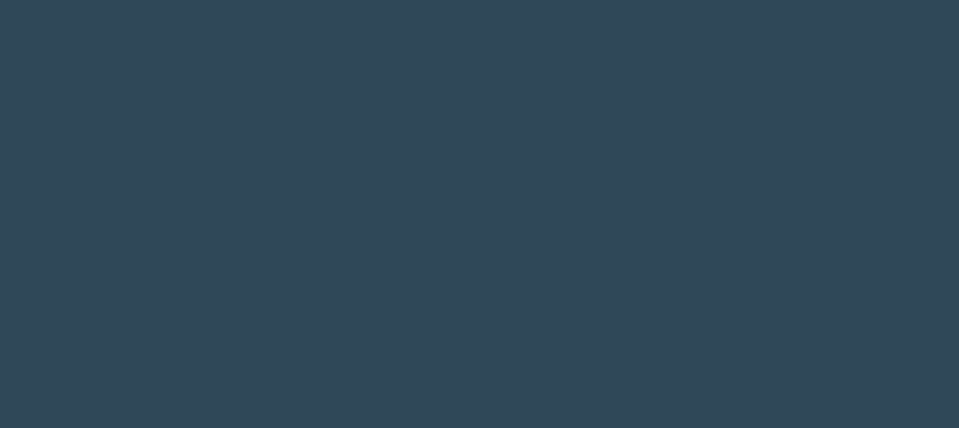
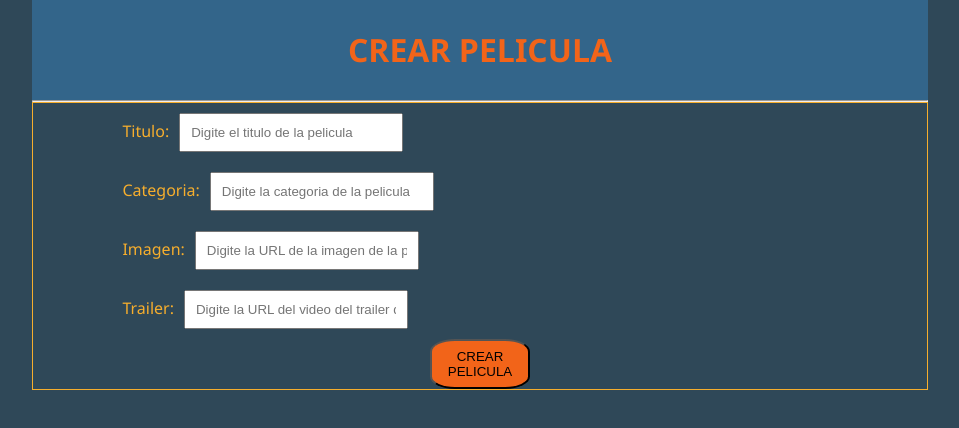
Before and after one commit to HaroldBarreraNino/movies-manager, a React (Create React App) app in the folder frontend/: page /createmovie in a window 1280 px wide. Before the commit this address had no page. Shown: the top 428 px of the page, without its empty margins (160-1119 px from the left). Built offline with nearby package versions, Linux system fonts and the light colour scheme; what @parse/react would draw is missing.

Commit message:
Movies Crud

```diff
--- a/frontend/src/App.js
+++ b/frontend/src/App.js
@@ -7,6 +7,7 @@ import SesionUserPage from './components/sesionUserPage/sesionUserPage';
 import UserCrudPage from './components/crudPages/userCrudPage';
 import MovieCrudPage from './components/crudPages/movieCrudPage';
 import UserCreatePage from './components/crudPages/userCreatePage';
+import MovieCreatePage from './components/crudPages/movieCreatePage';
 
 import { Routes, Route } from 'react-router-dom';
 
@@ -25,6 +26,7 @@ function App() {
         <Route path='/usercrud' element={<UserCrudPage />}/>
         <Route path='/moviecrud' element={<MovieCrudPage />}/>
         <Route path='/createuser' element={<UserCreatePage />}/>
+        <Route path='/createmovie' element={<MovieCreatePage />}/>
 
       </Routes>
 
--- /dev/null
+++ b/frontend/src/components/crudPages/movie.js
@@ -0,0 +1,56 @@
+import Parse from "parse";
+import { useEffect, useState } from "react";
+
+function Movie({ id }) {
+
+    const [ide, setIde] = useState("");
+    const [titulo, setTitulo] = useState("");
+    const [categoria, setCategoria] = useState("");
+    const [imagen, setImagen] = useState("");
+    const [trailer, setTrailer] = useState("");
+
+    useEffect(() => {
+
+        const getMovie = async () => {
+            const Pelicula = Parse.Object.extend("pelicula");
+            const query = new Parse.Query(Pelicula);
+            query.equalTo("objectId", id);
+            const result = await query.find();
+
+            setIde(id);
+            setTitulo(result[0].get("titulo"));
+            setCategoria(result[0].get("categoria"));
+            setImagen(result[0].get("imagen"));
+            setTrailer(result[0].get("trailer"));
+        }
+
+        getMovie();
+
+    }, [])
+
+
+
+    return (
+        <div className="container-card">
+            <div className="container-center">
+            <h4>{ide}</h4>
+            <ul>
+                <li id="titleitem">{titulo}</li>
+                <li>CATEGORIA: {categoria}</li>
+                <li>
+                    <img src={imagen} />
+                </li>
+                <li>
+                    <iframe width="560" height="315" src={trailer} frameborder="0" allowfullscreen></iframe>
+                </li>
+            </ul>
+            </div>
+            <div className="container-center">
+                <button className="btn-primary">ELIMINAR</button>
+                <button className="btn-secondary">EDITAR</button>
+            </div>
+        </div>
+    );
+}
+
+export default Movie;
--- /dev/null
+++ b/frontend/src/components/crudPages/movieCreatePage.js
@@ -0,0 +1,66 @@
+import { useState } from "react";
+import { useNavigate } from "react-router-dom";
+import Parse from 'parse';
+
+const MovieCreatePage = () => {
+
+    const navigate = useNavigate();
+    const [titulo, setTitulo] = useState('');
+    const [categoria, setCategoria] = useState('');
+    const [imagen, setImagen] = useState('');
+    const [trailer, setTrailer] = useState('');
+
+    const CreateMovie = async () => {
+
+        const MovieObject = Parse.Object.extend("pelicula");
+        const movie = new MovieObject();
+
+        movie.set("titulo", titulo);
+        movie.set("categoria", categoria);
+        movie.set("imagen", imagen);
+        movie.set("trailer", trailer);
+
+        movie.save()
+            .then((movie) => {
+                // Execute any logic that should take place after the object is saved.
+                navigate('/moviecrud', {replace: true});
+                alert('New object created with objectId: ' + movie.id);
+            }, (error) => {
+                // Execute any logic that should take place if the save fails.
+                // error is a Parse.Error with an error code and message.
+                alert('Failed to create new object, with error code: ' + error.message);
+            });
+    }
+
+    return (
+        <>
+            <main className="container">
+                <h1 className="titlePage">CREAR PELICULA</h1>
+                <hr />
+                <div className="form">
+                    <div class="form-group">
+                        <label for="nombre">Titulo:</label>
+                        <input type="text" value={titulo} onChange={(e) => (setTitulo(e.target.value))} class="form-control" placeholder="Digite el titulo de la pelicula" />
+                    </div>
+                    <div class="form-group">
+                        <label for="apellido">Categoria:</label>
+                        <input type="text" value={categoria} onChange={(e) => (setCategoria(e.target.value))} class="form-control" placeholder="Digite la categoria de la pelicula" />
+                    </div>
+                    <div class="form-group">
+                        <label for="correo">Imagen:</label>
+                        <input type="email" value={imagen} onChange={(e) => (setImagen(e.target.value))} class="form-control" placeholder="Digite la URL de la imagen de la pelicula" />
+                    </div>
+                    <div class="form-group">
+                        <label for="username">Trailer:</label>
+                        <input type="text" value={trailer} onChange={(e) => (setTrailer(e.target.value))} class="form-control" placeholder="Digite la URL del video del trailer de la pelicula" />
+                    </div>
+                    <div className="container-center">
+                        <button onClick={() => CreateMovie()} type="submit" class="btn btn-primary">CREAR PELICULA</button>
+                    </div>
+                </div>
+            </main>
+        </>
+    );
+}
+
+export default MovieCreatePage;
--- a/frontend/src/components/crudPages/movieCrudPage.js
+++ b/frontend/src/components/crudPages/movieCrudPage.js
@@ -1,12 +1,59 @@
 import AdminNavbar from "../navbarComponent/adminNavbar";
+import Parse from "parse";
+import { useState, useEffect } from "react";
+import Movie from "./movie";
+import { useNavigate } from "react-router-dom";
 
 const MovieCrudPage = () => {
-    return(
+
+    const [datapeliculas, setdatapeliculas] = useState([]);
+    const peliculasarray = new Array();
+    const navigate = useNavigate();
+
+    useEffect(() => {
+
+        const getPeliculas = async () => {
+            const Pelicula = Parse.Object.extend("pelicula");
+            const query = new Parse.Query(Pelicula);
+            const results = await query.find();
+            //setdatausuarios(results.data);
+            alert("Successfully retrieved " + results.length + " scores.");
+            for (let i = 0; i < results.length; i++) {
+                const object = results[i];
+                console.log(object.id + ' - ' + object.get('titulo'));
+                peliculasarray.push(object.id);
+            }
+            console.log(peliculasarray);
+            setdatapeliculas(peliculasarray);
+            console.log("Data peliculas: " + peliculasarray);
+        }
+
+        getPeliculas();
+
+    }, []);
+
+    const listpeliculas = datapeliculas.map(pelicula => {
+        return (
+            <div>
+                <Movie id={pelicula} />
+            </div>
+        );
+    });
+
+    const goCreateMovie = () => {
+        navigate('/createmovie', { replace: true });
+    }
+
+    return (
         <>
             <AdminNavbar />
+            <div className="container-center">
+                <button className="btn-primary" onClick={() => { goCreateMovie() }}>CREAR PELICULA</button>
+            </div>
             <header>
                 <h1>PELICULAS</h1>
             </header>
+            {listpeliculas}
         </>
     );
 }
```
